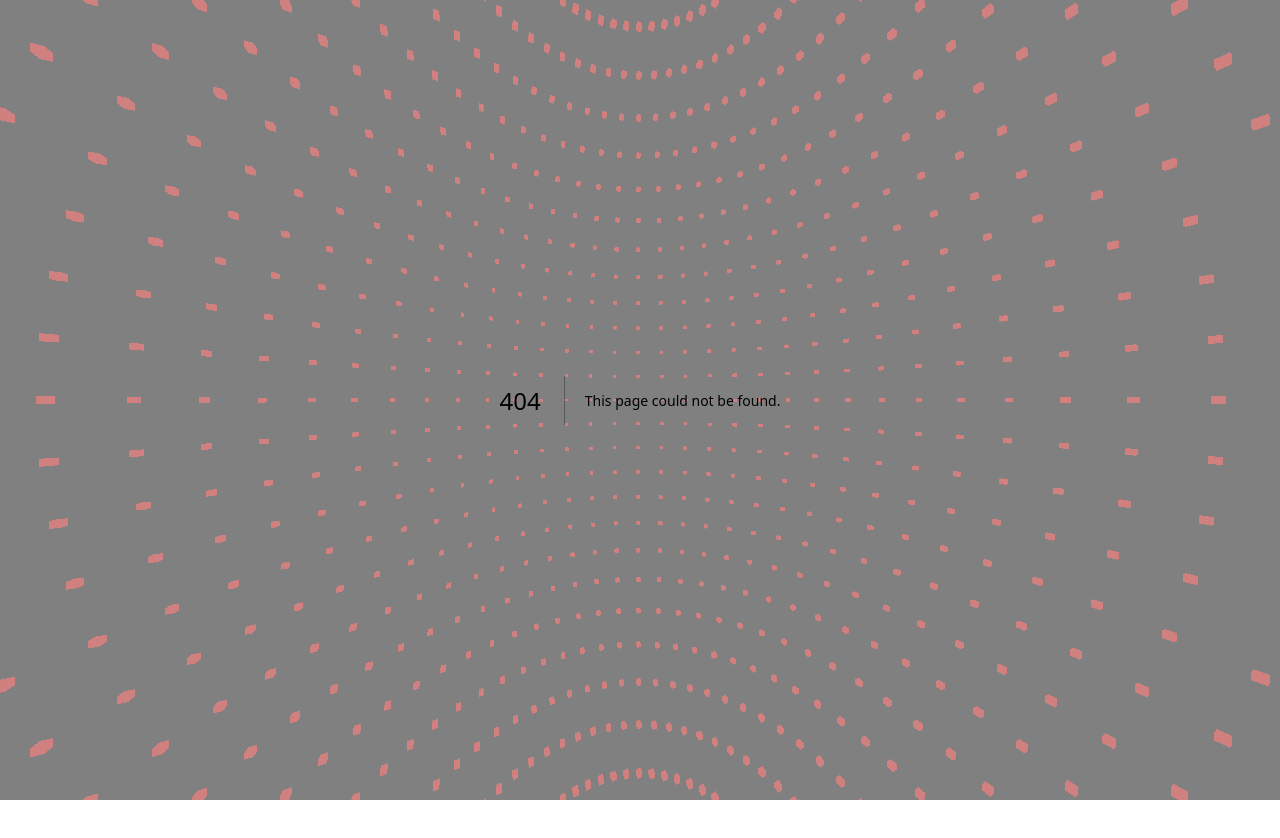
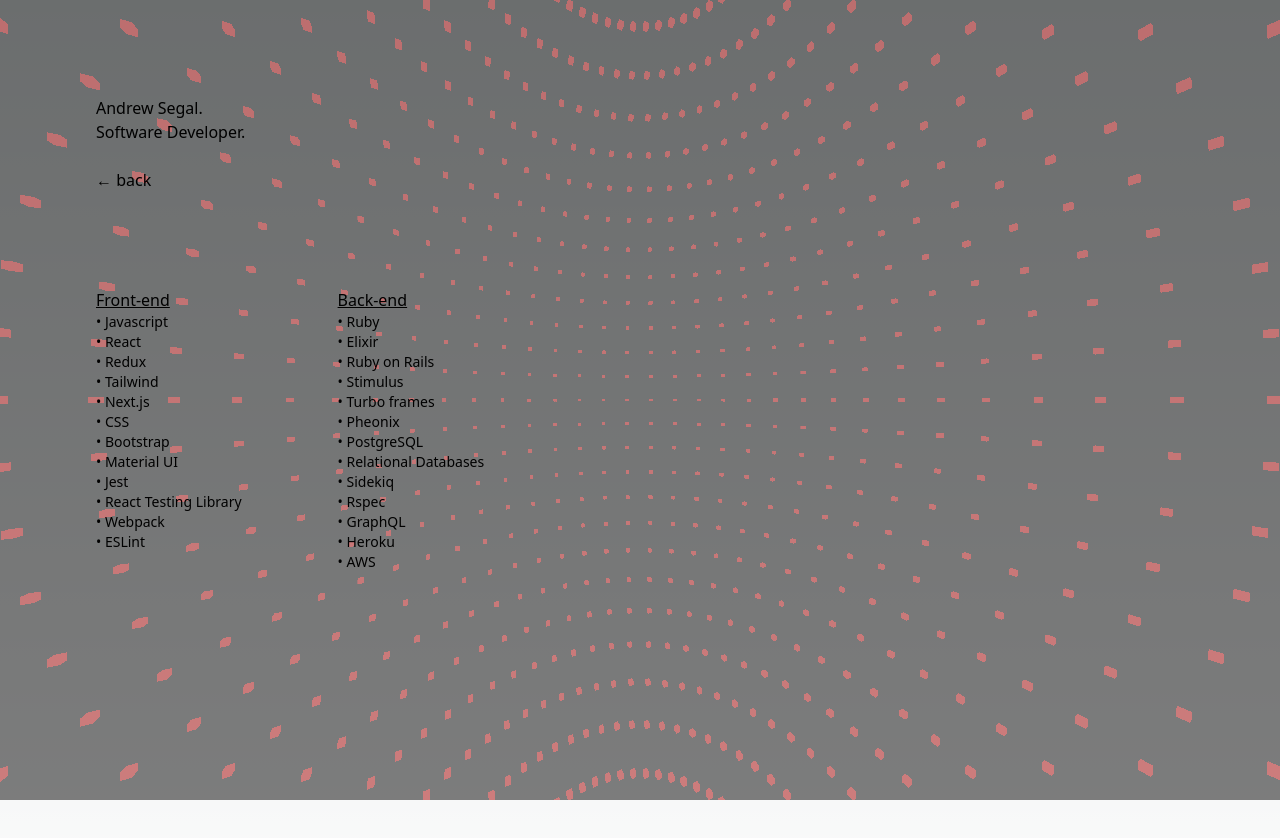
Before and after one commit to birdswitharms/Portfolio, a Next.js app: page /technologies in a window 1280 px wide. Before the commit this address had no page. Shown: the top 838 px of the page. Before the commit the page ends 800 px from the top, so only its background shows below. Built offline with nearby package versions, Linux system fonts and the light colour scheme.

Commit message:
Update page links and add Technologies page

```diff
--- a/src/app/page.js
+++ b/src/app/page.js
@@ -14,8 +14,8 @@ export default function Home() {
         <Link href="/projects">
           <div className="hover:underline">Personal Projects <span>&#8594;</span></div>
         </Link>
-        <Link href="/info">
-          <div className="hover:underline">Info <span>&#8594;</span></div>
+        <Link href="/technologies">
+          <div className="hover:underline">Technologies <span>&#8594;</span></div>
         </Link>
         <Link href="/contact">
           <div className="hover:underline">Contact <span>&#8594;</span></div>
--- a/src/pages/_app.js
+++ b/src/pages/_app.js
@@ -1,5 +1,6 @@
 import React, { useEffect } from 'react';
 import { initParticles } from '../../public/particles'
+import Link from 'next/link'
 
 function MyApp({ Component, pageProps }) {
   useEffect(() => {
@@ -9,6 +10,12 @@ function MyApp({ Component, pageProps }) {
   return (
     <div>
       <div id="particle-container"></div>
+      <div className="text-left ml-24 mt-24">
+        <div>Andrew Segal.</div>
+        <div>Software Developer.</div>
+        <br />
+        <Link className="hover:underline" href="/"><span>&#8592;</span> back</Link>
+      </div>
       <Component {...pageProps} />
     </div>
   );
--- a/src/pages/contact.js
+++ b/src/pages/contact.js
@@ -5,12 +5,6 @@ import Link from 'next/link'
 const Contact = () => {
   return (
     <section className="flex min-h-screen flex-col justify-between p-24">
-      <div className="text-left">
-        <div>Andrew Segal.</div>
-        <div>Software Developer.</div>
-        <br />
-        <Link className="hover:underline" href="/"><span>&#8592;</span> back</Link>
-      </div>
       <div>
         Contact content here
       </div>
--- a/src/pages/experience.js
+++ b/src/pages/experience.js
@@ -5,13 +5,6 @@ import Link from 'next/link'
 export default function Experience() {
   return (
     <section className="flex min-h-screen flex-col justify-between p-24">
-      <div className="text-left">
-        <div>Andrew Segal.</div>
-        <div>Software Developer.</div>
-        <br />
-        <Link className="hover:underline" href="/"><span>&#8592;</span> back</Link>
-      </div>
-
       <div>
         <div>
           <Link className="hover:underline" href="https://altrio.com/">Altrio <span>&#8594;</span></Link>
--- a/src/pages/info.js
+++ /dev/null
@@ -1,22 +0,0 @@
-import React from 'react';
-import '../app/globals.css'
-import Link from 'next/link'
-
-const Info = () => {
-  return (
-    <section className="flex min-h-screen flex-col justify-between p-24">
-      <div className="text-left">
-        <div>Andrew Segal.</div>
-        <div>Software Developer.</div>
-        <br />
-        <Link className="hover:underline" href="/"><span>&#8592;</span> back</Link>
-      </div>
-
-      <div>
-        info content here
-      </div>
-    </section>
-  )
-}
-
-export default Info;
--- a/src/pages/projects.js
+++ b/src/pages/projects.js
@@ -5,12 +5,6 @@ import Link from 'next/link'
 export default function PersonalProjects() {
   return (
     <section className="flex min-h-screen flex-col justify-between p-24">
-      <div className="text-left">
-        <div>Andrew Segal.</div>
-        <div>Software Developer.</div>
-        <br />
-        <Link className="hover:underline" href="/"><span>&#8592;</span> back</Link>
-      </div>
       <div>
         <div>
           <Link className="hover:underline" href="https://pete-and-andrew.github.io/wordleSolver/">Wordle Solver <span>&#8594;</span></Link>
--- /dev/null
+++ b/src/pages/technologies.js
@@ -0,0 +1,31 @@
+import React from 'react';
+import '../app/globals.css'
+import Link from 'next/link'
+
+const front = ["Javascript", "React", "Redux", "Tailwind", "Next.js", "CSS", "Bootstrap", "Material UI", "Jest", "React Testing Library", "Webpack", "ESLint"]
+const back = ["Ruby", "Elixir", "Ruby on Rails", "Stimulus", "Turbo frames", "Pheonix", "PostgreSQL", "Relational Databases", "Sidekiq", "Rspec", "GraphQL", "Heroku", "AWS"]
+
+const Technologies = () => {
+  return (
+    <section className="flex min-h-screen p-24">
+      <div className="flex-col mr-24">
+        <div className="underline">Front-end</div>
+        <div className="text-sm">{front.map((skill) => {
+          return (
+            <p> • {skill}</p>
+          )
+        })}</div>
+      </div>
+      <div>
+        <div className="underline">Back-end</div>
+        <div className="text-sm">{back.map((skill) => {
+          return (
+            <p> • {skill}</p>
+          )
+        })}</div>
+      </div>
+    </section>
+  )
+}
+
+export default Technologies;
```
